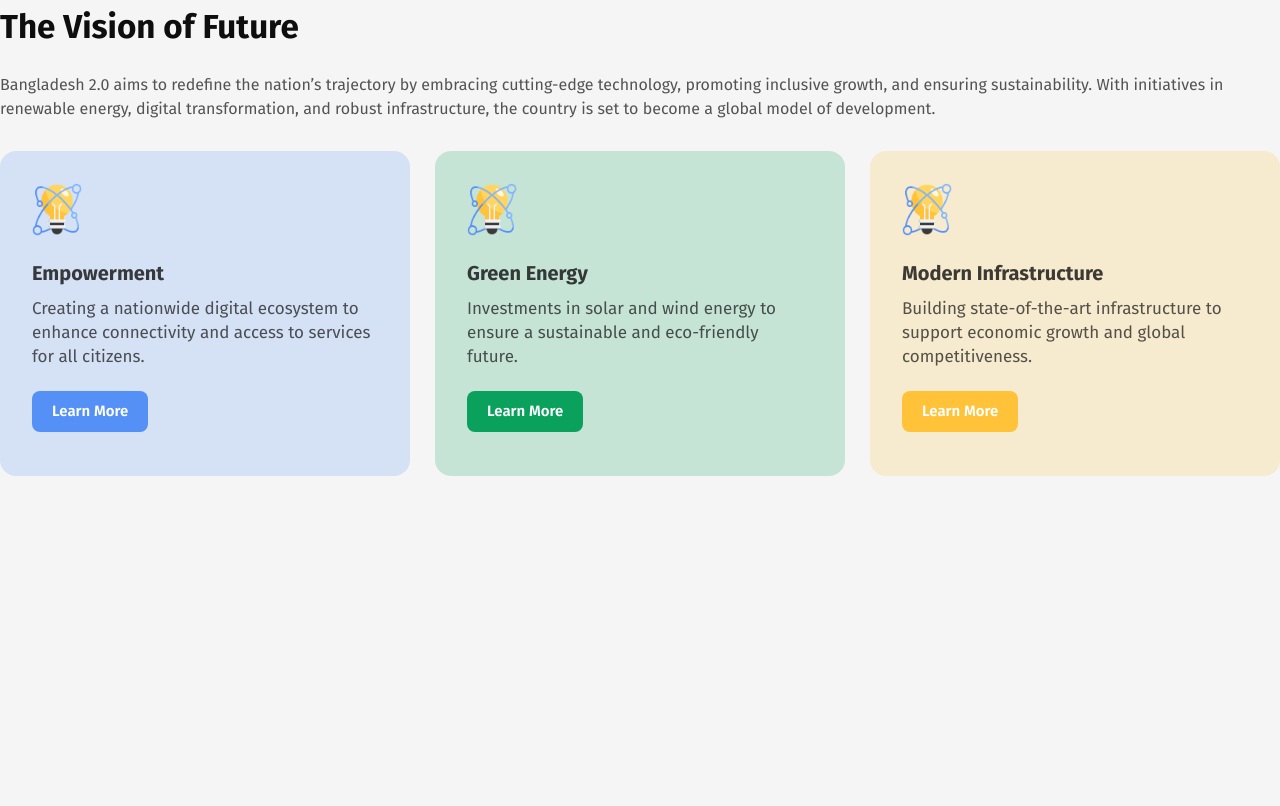
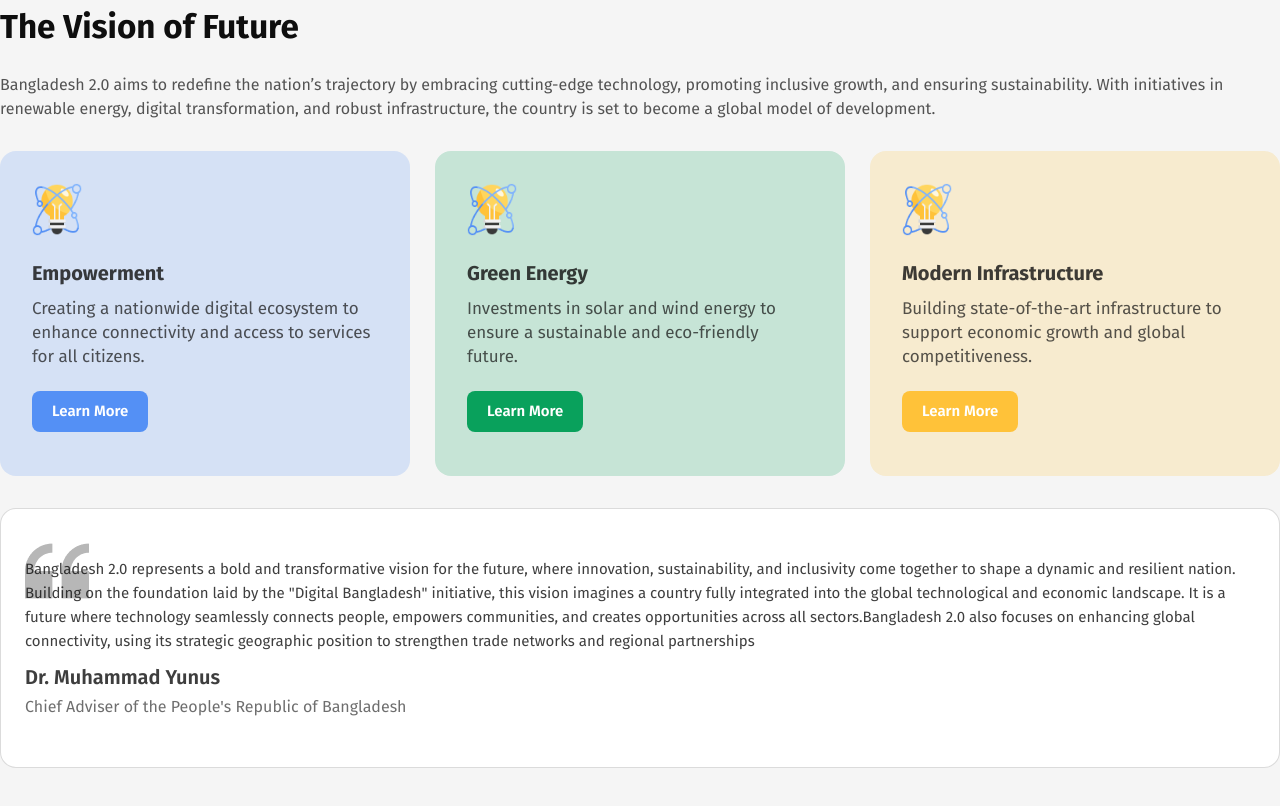
Before and after one commit to noob-ubaid/Bangladesh-2.0, a plain HTML site: page index.html in a window 1280 px wide. Shown: the part 1129-1935 px from the top of the page. Before the commit the page ends 1605 px from the top, so only its background shows below. Drawn offline with Linux system fonts and the light colour scheme.

Commit message:
Quote section done

```diff
--- a/index.html
+++ b/index.html
@@ -121,6 +121,15 @@
             </div>
           </div>
         </section>
+
+        <!--! Quote section  -->
+        <section class="quote">
+            <div class="quote-container">
+                <p class="quote-description">Bangladesh 2.0 represents a bold and transformative vision for the future, where innovation, sustainability, and inclusivity come together to shape a dynamic and resilient nation. Building on the foundation laid by the "Digital Bangladesh" initiative, this vision imagines a country fully integrated into the global technological and economic landscape. It is a future where technology seamlessly connects people, empowers communities, and creates opportunities across all sectors.Bangladesh 2.0 also focuses on enhancing global connectivity, using its strategic geographic position to strengthen trade networks and regional partnerships</p>
+                <h3 class="quote-title">Dr. Muhammad Yunus</h3>
+                <p class="quote-subtitle">Chief Adviser of the People's Republic of Bangladesh</p>
+            </div>
+        </section>
       </main>
     </section>
   </body>
--- a/styles/style.css
+++ b/styles/style.css
@@ -26,7 +26,7 @@
   color: rgb(0, 106, 80);
   transition-duration: 300ms;
 }
-.hober:hover{
+.hober:hover {
   cursor: pointer;
   background-color: #fff;
   color: black;
@@ -230,3 +230,47 @@ header {
 .card-3 {
   background-color: rgb(247, 235, 207);
 }
+
+/*? quote section */
+.quote {
+  background-color: #fff;
+  margin-top: 32px;
+  margin-bottom: 66px;
+  padding: 30px 24px 48px 24px;
+  border: 1px solid rgba(14, 14, 14, 0.15);
+  border-radius: 16px;
+}
+.quote-description {
+  color: rgba(14, 14, 14, 0.8);
+  font-family: Fira Sans;
+  font-size: 15px;
+  padding-top: 18px;
+  font-weight: 400;
+  line-height: 24px;
+  letter-spacing: 0%;
+  text-align: left;
+}
+.quote-container {
+  background: url("../assets/quote-bg.png");
+  background-repeat: no-repeat;
+}
+.quote-title {
+  color: rgba(14, 14, 14, 0.8);
+  font-family: Fira Sans;
+  font-size: 20px;
+  font-weight: 600;
+  line-height: 24px;
+  letter-spacing: 0%;
+  text-align: left;
+  margin-top: 12px;
+  margin-bottom: 6px;
+}
+.quote-subtitle{
+  color: rgba(14, 14, 14, 0.6);
+font-family: Fira Sans;
+font-size: 16px;
+font-weight: 400;
+line-height: 24px;
+letter-spacing: 0%;
+text-align: left;
+}
```
